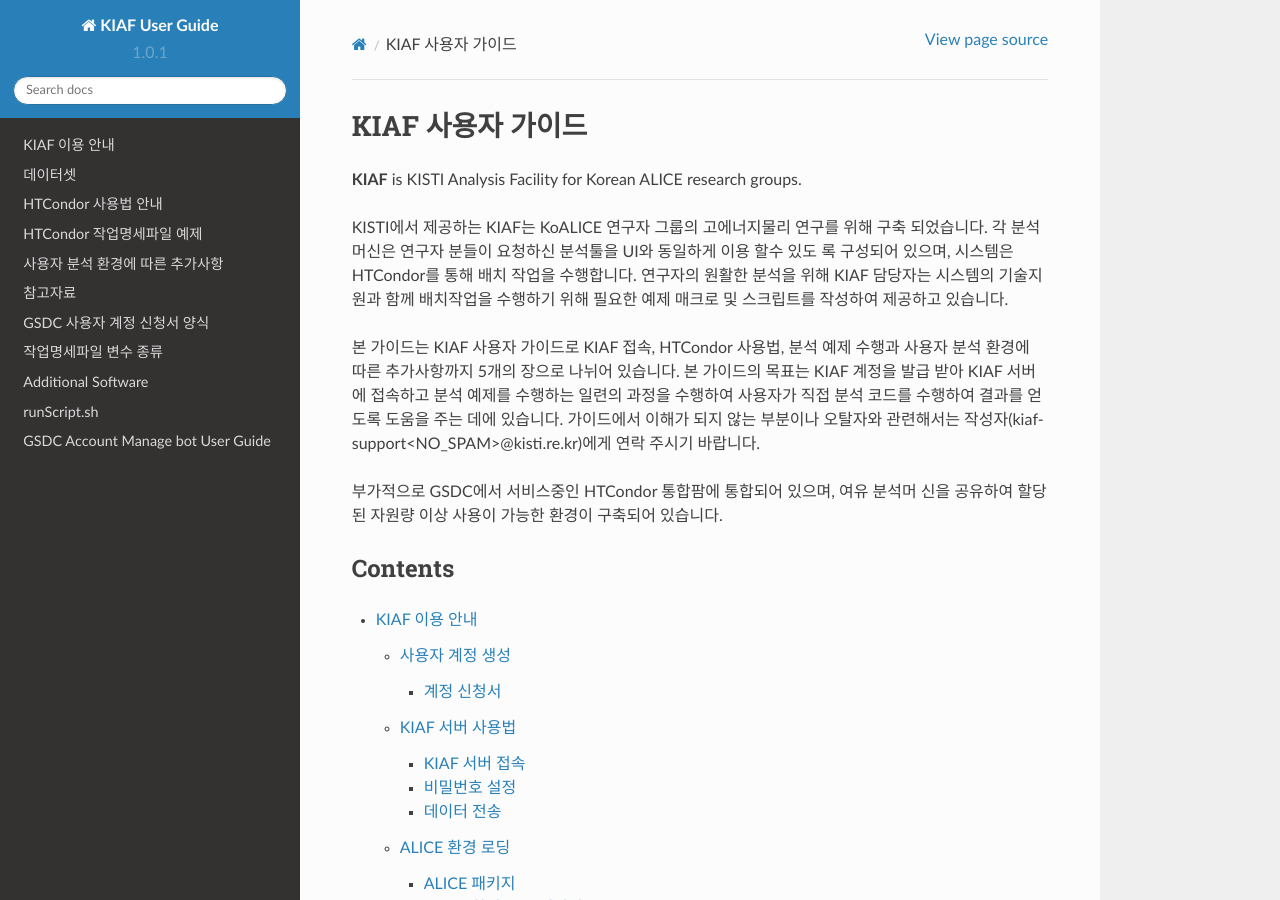
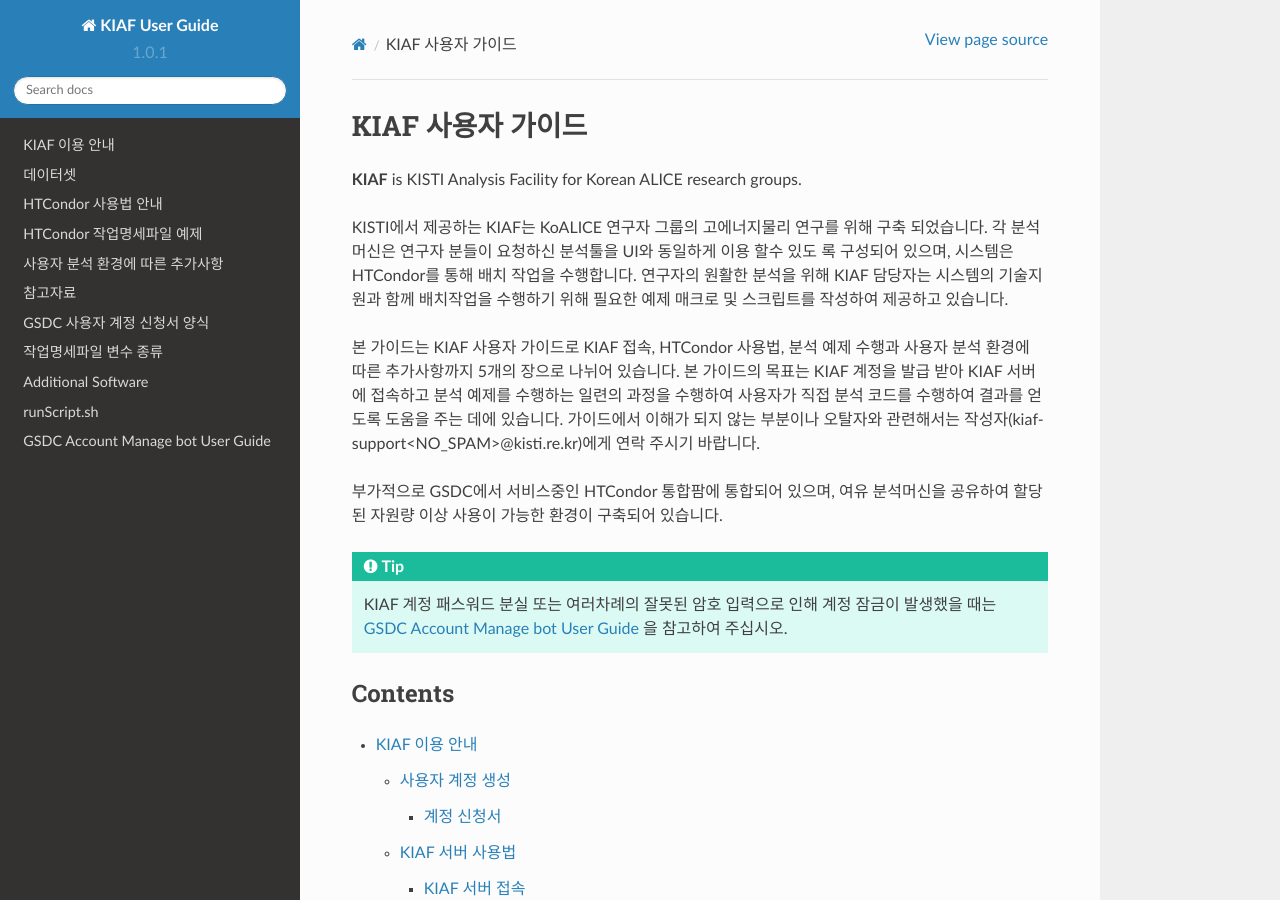
Before and after one commit to andiri/kiaf, a Sphinx documentation site: the page built from docs/source/index.rst, in a window 1280 px wide and 900 px high. Built offline with Sphinx 7.4.7 and the Read the Docs theme 2.0.0, drawn with Linux system fonts in a browser that asks for light colours.

Commit message:
Update index.rst

```diff
--- a/docs/source/index.rst
+++ b/docs/source/index.rst
@@ -11,7 +11,11 @@
 본 가이드의 목표는 KIAF 계정을 발급 받아 KIAF 서버에 접속하고 분석 예제를 수행하는 일련의 과정을 수행하여 사용자가 직접 분석 코드를 수행하여 결과를 얻도록 도움을 주는 데에 있습니다.
 가이드에서 이해가 되지 않는 부분이나 오탈자와 관련해서는 작성자(kiaf-support<NO_SPAM>@kisti.re.kr)에게 연락 주시기 바랍니다.
 
-부가적으로 GSDC에서 서비스중인 HTCondor 통합팜에 통합되어 있으며, 여유 분석머 신을 공유하여 할당된 자원량 이상 사용이 가능한 환경이 구축되어 있습니다.
+부가적으로 GSDC에서 서비스중인 HTCondor 통합팜에 통합되어 있으며, 여유 분석머신을 공유하여 할당된 자원량 이상 사용이 가능한 환경이 구축되어 있습니다.
+
+.. Tip::
+
+   KIAF 계정 패스워드 분실 또는 여러차례의 잘못된 암호 입력으로 인해 계정 잠금이 발생했을 때는 :doc:`account_manage_bot` 을 참고하여 주십시오.
 
 Contents
 --------
```
